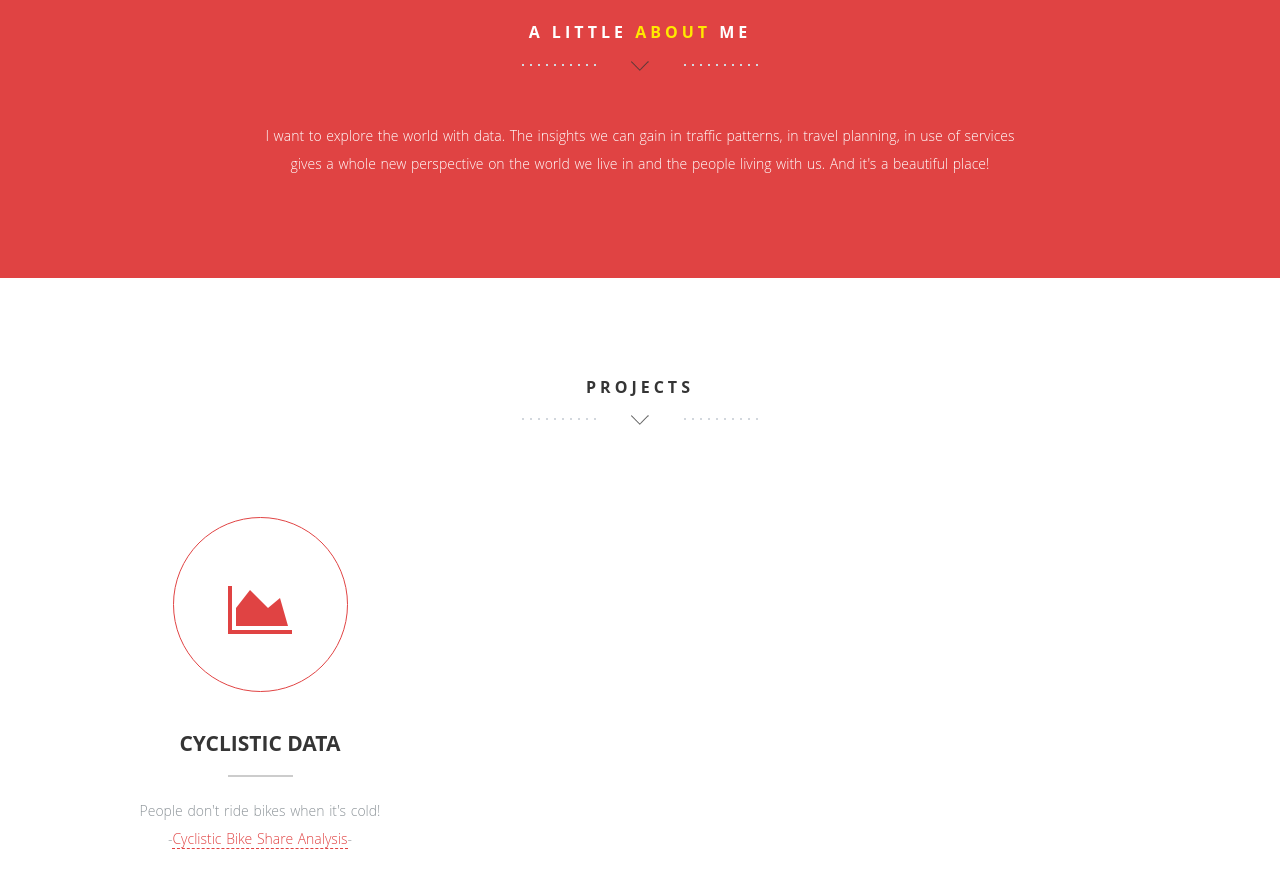
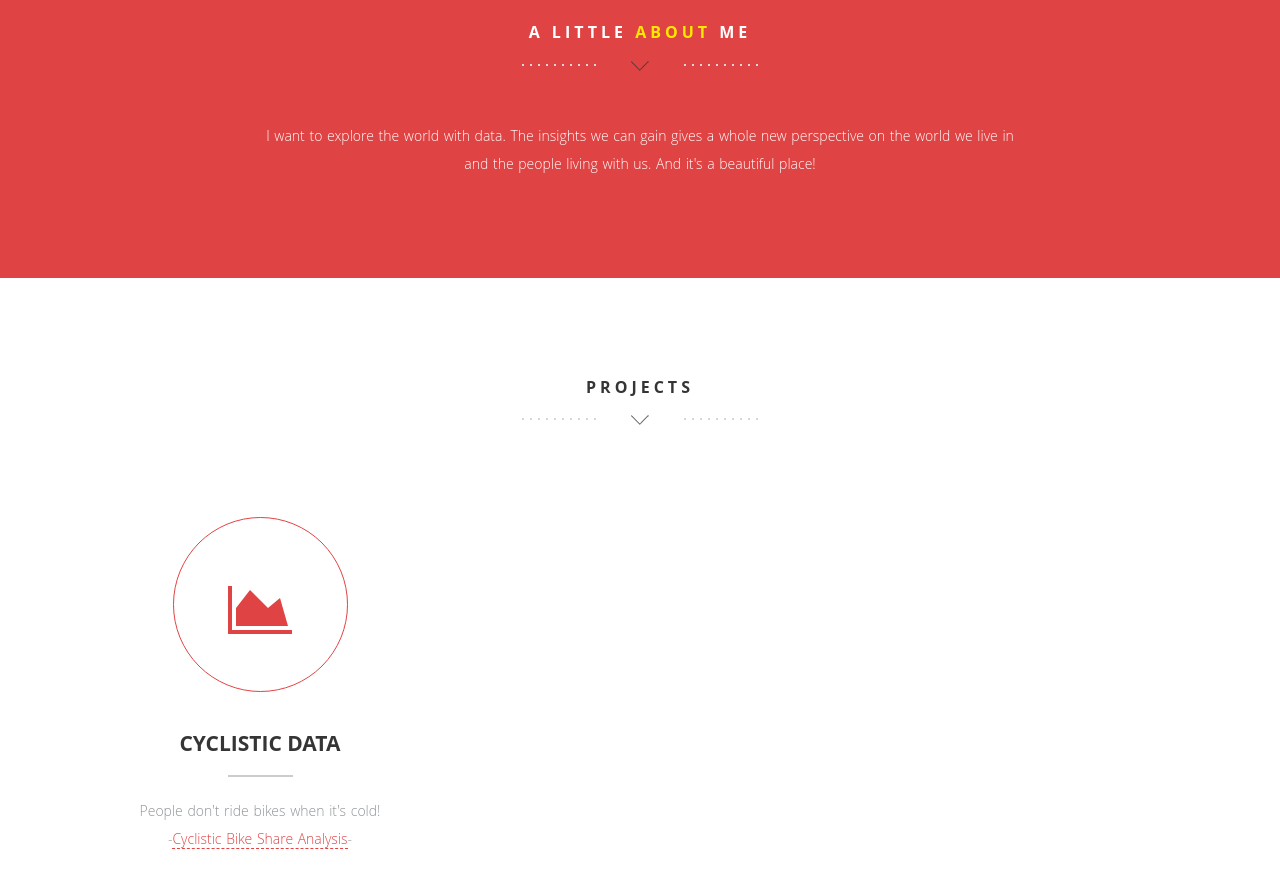
Before and after one commit to CornChowder/CornChowder.github.io, a plain HTML site: page index.html in a window 1280 px wide. Shown: the part 940-1828 px from the top of the page. Drawn offline with nearby package versions, Linux system fonts and the light colour scheme; some packages are replaced by stand-ins of ours.

Commit message:
Update index.html

```diff
--- a/index.html
+++ b/index.html
@@ -104,7 +104,7 @@
               <div class="col-md-8 col-md-offset-2 wp1">
                 <h1 class="arrow">A little <span>about</span> me</h1><!-- Headline -->
 				<!-- about / welcome text -->
-                <p>I want to explore the world with data. The insights we can gain in traffic patterns, in travel planning, in use of services gives a whole new perspective on the world we live in and the people living with us. And it's a beautiful place!</p>
+                <p>I want to explore the world with data. The insights we can gain gives a whole new perspective on the world we live in and the people living with us. And it's a beautiful place!</p>
               </div>
             </div>
           </div>
```
